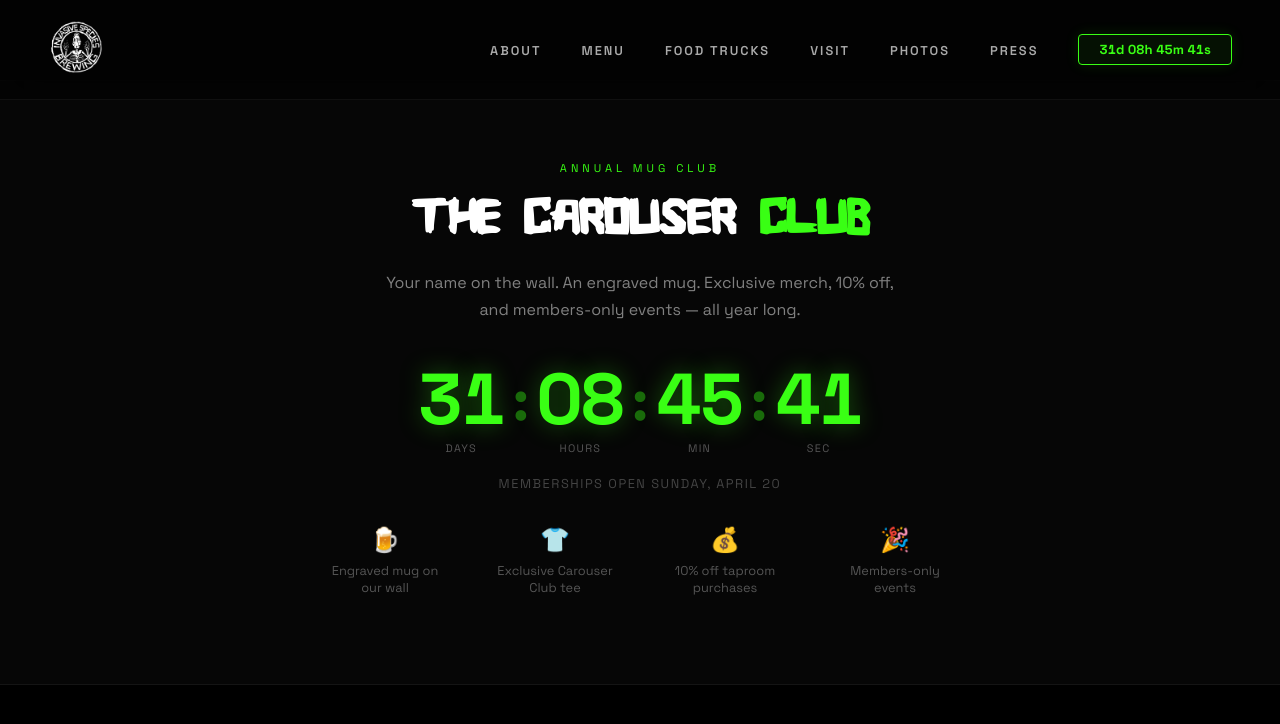
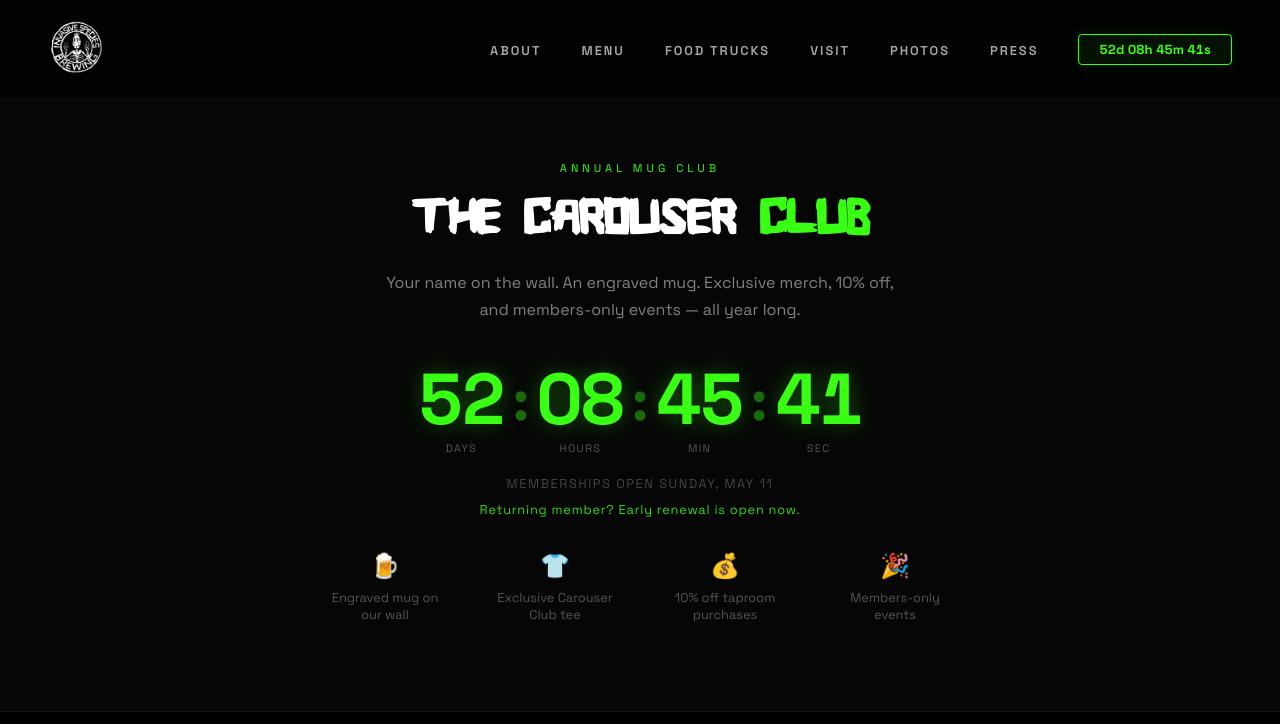
Before and after one commit to sgordon1024/Invasive-Species, a React (Vite) app: page /carouser-club in a window 1280 px wide. Shown: the top 724 px of the page. Built offline with nearby package versions, Linux system fonts and the light colour scheme; no server answers.

Commit message:
feat: push Carouser Club launch to May 11 + add returning member note
Move launch date 3 weeks to May 11, 2026. Add early-access callout
below the countdown for returning members.

Co-Authored-By: Claude Sonnet 4.6 <noreply@anthropic.com>

```diff
--- a/src/CarouserCountdown.jsx
+++ b/src/CarouserCountdown.jsx
@@ -57,7 +57,10 @@ export default function CarouserCountdown() {
             </div>
           </div>
 
-          <p className="cc-countdown-date">Memberships open Sunday, April 20</p>
+          <p className="cc-countdown-date">Memberships open Sunday, May 11</p>
+          <p className="cc-countdown-early-access">
+            Returning member? Early renewal is open now.
+          </p>
         </>
       )}
 
--- a/src/NavCarouserButton.jsx
+++ b/src/NavCarouserButton.jsx
@@ -26,14 +26,14 @@ export default function NavCarouserButton({ onClick, className = 'nav-cta' }) {
     <span
       className={`${className} nav-cta--countdown`}
       role="text"
-      aria-label={`Carouser Club membership opens April 20 — ${days} days, ${hours} hours, ${minutes} minutes, ${seconds} seconds from now`}
+      aria-label={`Carouser Club membership opens May 11 — ${days} days, ${hours} hours, ${minutes} minutes, ${seconds} seconds from now`}
     >
       <span className="nav-cta-countdown-digits">
         {days}d&nbsp;{pad(hours)}h&nbsp;{pad(minutes)}m&nbsp;{pad(seconds)}s
       </span>
       <span className="nav-cta-tooltip" role="tooltip">
         <strong>Carouser Club</strong> memberships open<br />
-        Sunday, April 20
+        Sunday, May 11
       </span>
     </span>
   );
--- a/src/ScrollStop.css
+++ b/src/ScrollStop.css
@@ -1215,10 +1215,9 @@ h1, h2 {
 
 .photos-grid {
   display: grid;
-  grid-template-columns: repeat(3, 1fr);
+  grid-template-columns: repeat(4, 1fr);
   grid-auto-rows: 280px;
   gap: 8px;
-  grid-auto-flow: dense;
 }
 
 .photo-item {
@@ -1245,11 +1244,7 @@ h1, h2 {
   filter: brightness(1.05) saturate(1.1);
 }
 
-/* Collage spanning rules */
-.photo-item-1 { grid-column: span 2; grid-row: span 2; }
-.photo-item-4 { grid-column: span 2; }
-.photo-item-7 { grid-row: span 2; }
-.photo-item-9 { grid-column: span 2; }
+/* Uniform grid — no spanning */
 
 /* ─── LIGHTBOX ─── */
 .lightbox-overlay {
@@ -1502,10 +1497,6 @@ h1, h2 {
 
   /* PHOTOS */
   .photos-grid { grid-template-columns: repeat(2, 1fr); grid-auto-rows: 200px; }
-  .photo-item-1 { grid-column: span 2; }
-  .photo-item-4 { grid-column: span 1; }
-  .photo-item-7 { grid-row: span 1; }
-  .photo-item-9 { grid-column: span 2; }
 }
 
 @media (max-height: 650px) {
@@ -1597,7 +1588,15 @@ h1, h2 {
   color: #444;
   letter-spacing: 0.12em;
   text-transform: uppercase;
+  margin: 0 0 0.6rem;
+}
+
+.cc-countdown-early-access {
+  font-size: 0.8rem;
+  color: #39FF14;
+  letter-spacing: 0.06em;
   margin: 0 0 2rem;
+  opacity: 0.85;
 }
 
 /* ── CTA button ── */
--- a/src/carouserLaunch.js
+++ b/src/carouserLaunch.js
@@ -4,9 +4,9 @@
 
 import { useEffect, useState } from 'react';
 
-// ── The real launch: April 20, 2026, midnight local (Fort Lauderdale) ──
+// ── The real launch: May 11, 2026, midnight local (Fort Lauderdale) ──
 // Update this one line to change the launch moment everywhere.
-export const LAUNCH = new Date('2026-04-20T00:00:00');
+export const LAUNCH = new Date('2026-05-11T00:00:00');
 
 // ── Preview overrides (for testing — read from the URL) ──
 //   ?preview=done       → act as if already launched
```
